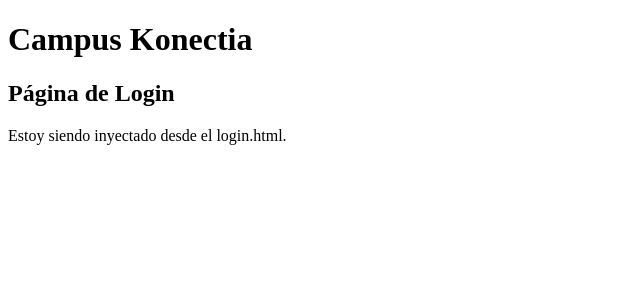
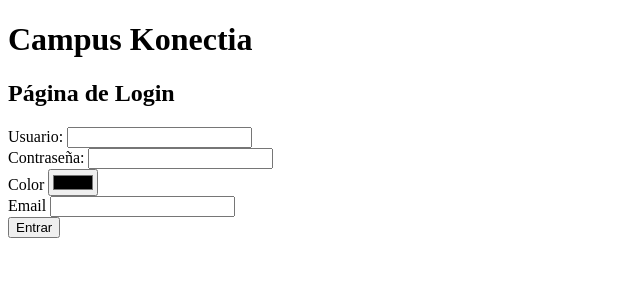
Before and after one commit to jopeol1971-rgb/Campus, a Flask app: page /login in a window 1280 px wide. Shown: the top 300 px of the page, without its empty margins (0-640 px from the left). Run offline with Flask 3, Linux system fonts and the light colour scheme.

Commit message:
lunes 2/2

```diff
--- a/hola.py
+++ b/hola.py
@@ -1,4 +1,4 @@
-from flask import Flask, render_template
+from flask import Flask, render_template, request
 
 app = Flask(__name__)
 
@@ -6,6 +6,17 @@ app = Flask(__name__)
 def hello_world():
     return "<p>Hello, World!</p>"
 
-@app.route("/login")
+@app.route("/login", methods=["GET", "POST"])
 def login():
+
+    if request.method == "POST":
+        usuario = request.form["user"]
+        password = request.form["password"]
+        email = request.form["email"]
+        color = request.form["color"]
+
+        print("Usuario ingresado:", usuario)
+        print("Contraseña ingresada:", password)
+        return render_template("user.html", usuario=usuario, email=email, color=color)
+
     return render_template("login.html")
--- a/templates/login.html
+++ b/templates/login.html
@@ -1,6 +1,29 @@
 {% extends "base.html" %}
 
 {% block content %}
+
     <h2>Página de Login</h2>
-    <p>Estoy siendo inyectado desde el login.html.</p>
+
+    <form method="POST" action="/login">
+
+
+        <label>Usuario:</label>
+        <input type="text" name="user"><br>
+
+        <label>Contraseña:</label>
+        <input type="password" name="password"><br>
+
+        <label>Color</label>
+        <input type="color" name="color"><br>
+
+        <label>Email</label>
+        <input type="email" name="email"><br>
+
+
+        <button type="submit">Entrar</button>
+
+    </form>
+
+
+
 {% endblock %}
```
Also changed, not shown: templates/user.html (added, +11 -0 lines), 1 other file.
